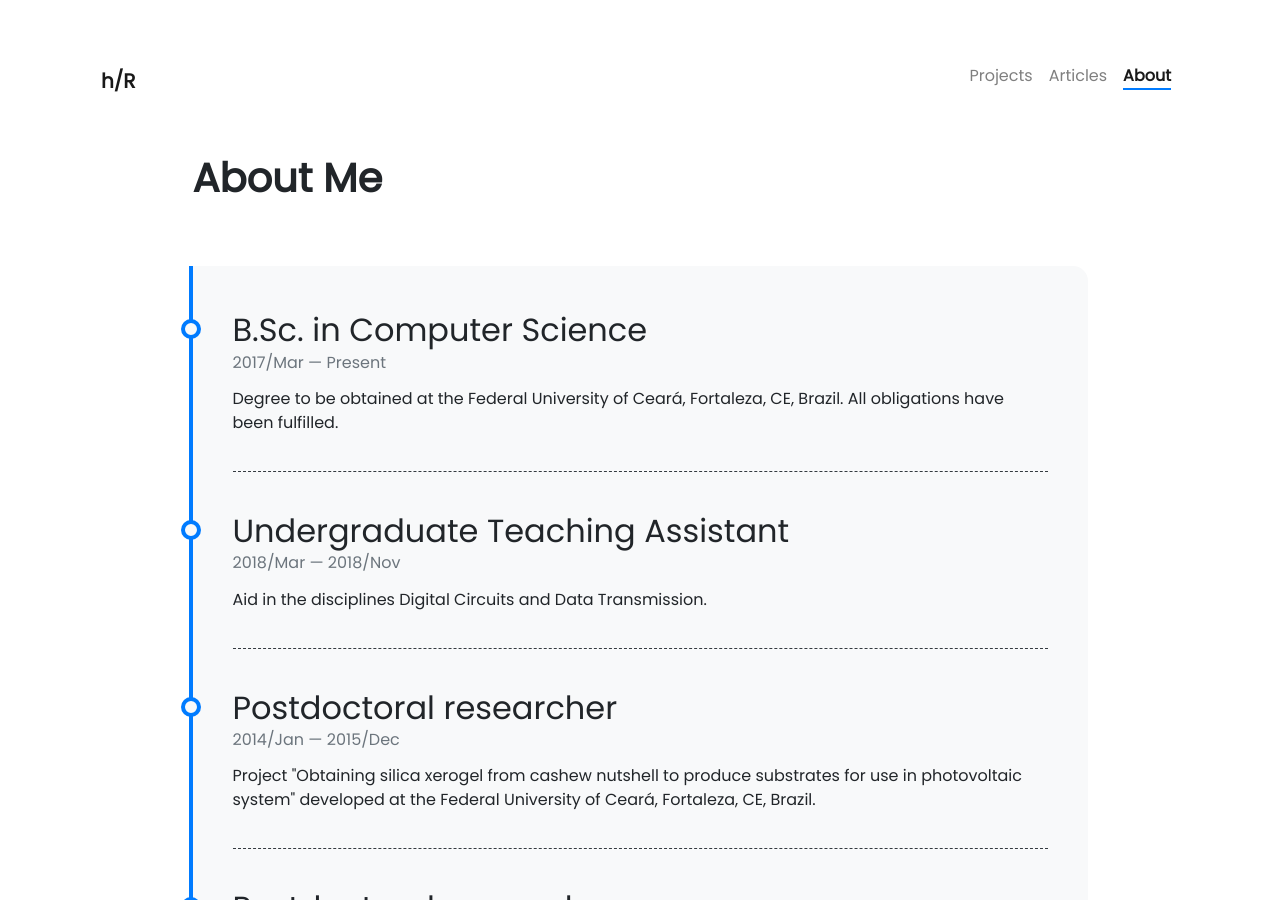
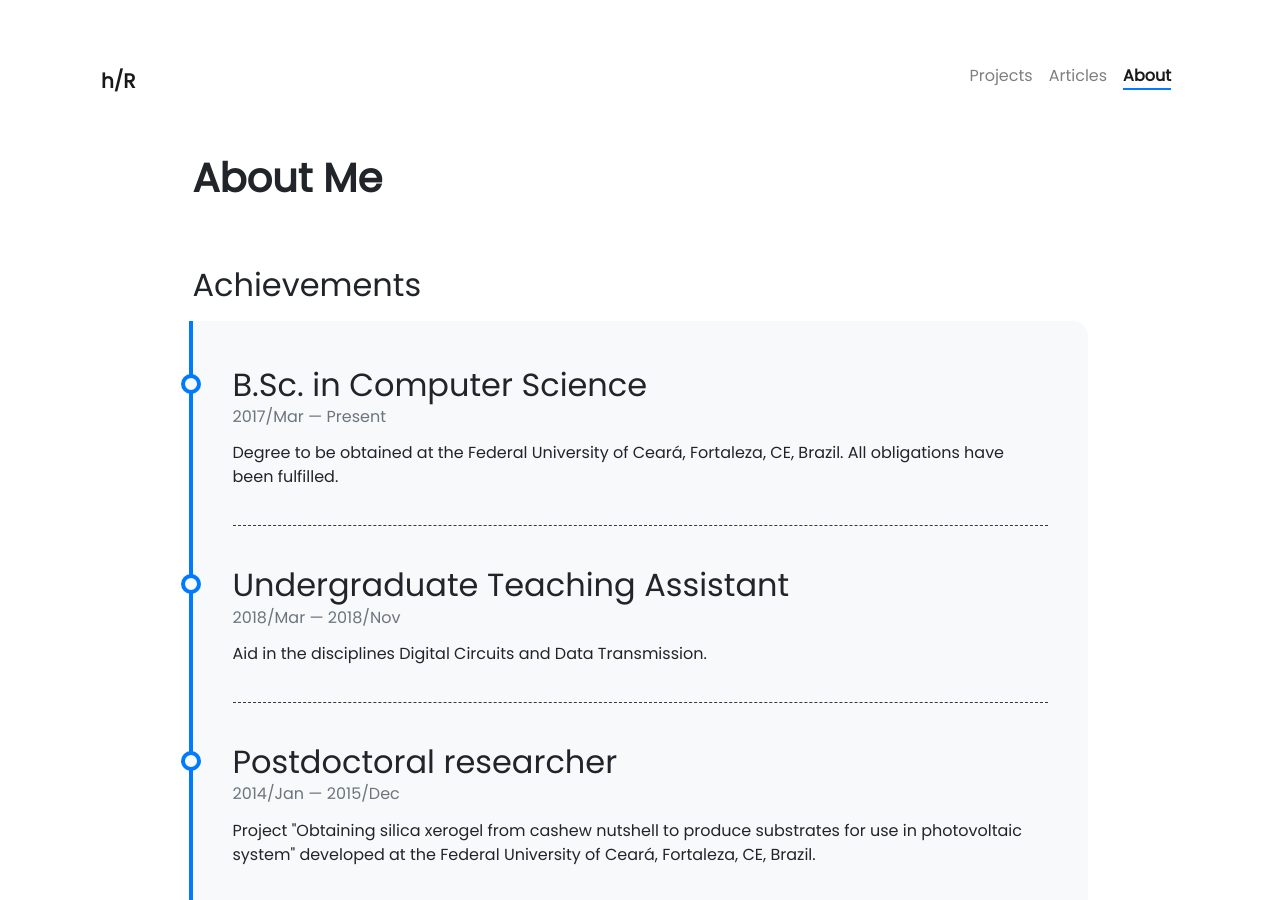
Before and after one commit to helioRocha/heliorocha.github.io, a Jekyll site: the page built from pages/about.md, in a window 1280 px wide and 900 px high. Built offline with Jekyll 4.4.1, drawn with Linux system fonts in a browser that asks for light colours; nearby versions of some CDN libraries.

Commit message:
Update about.md

```diff
--- a/pages/about.md
+++ b/pages/about.md
@@ -15,5 +15,5 @@ weight: 3
 </div>
 
 <div class="row">
-{% include about/timeline.html %}
+{% include about/timeline.html title="Achievements"%}
 </div>
```
